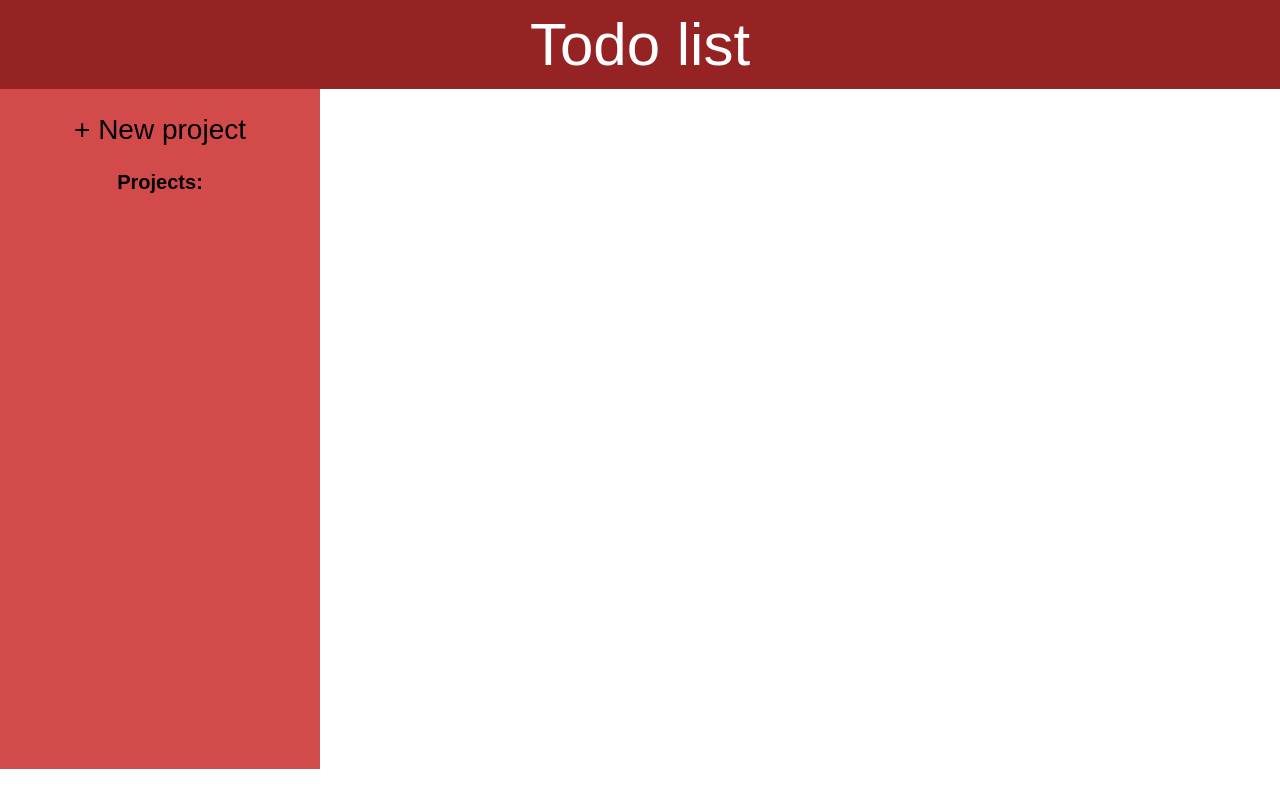
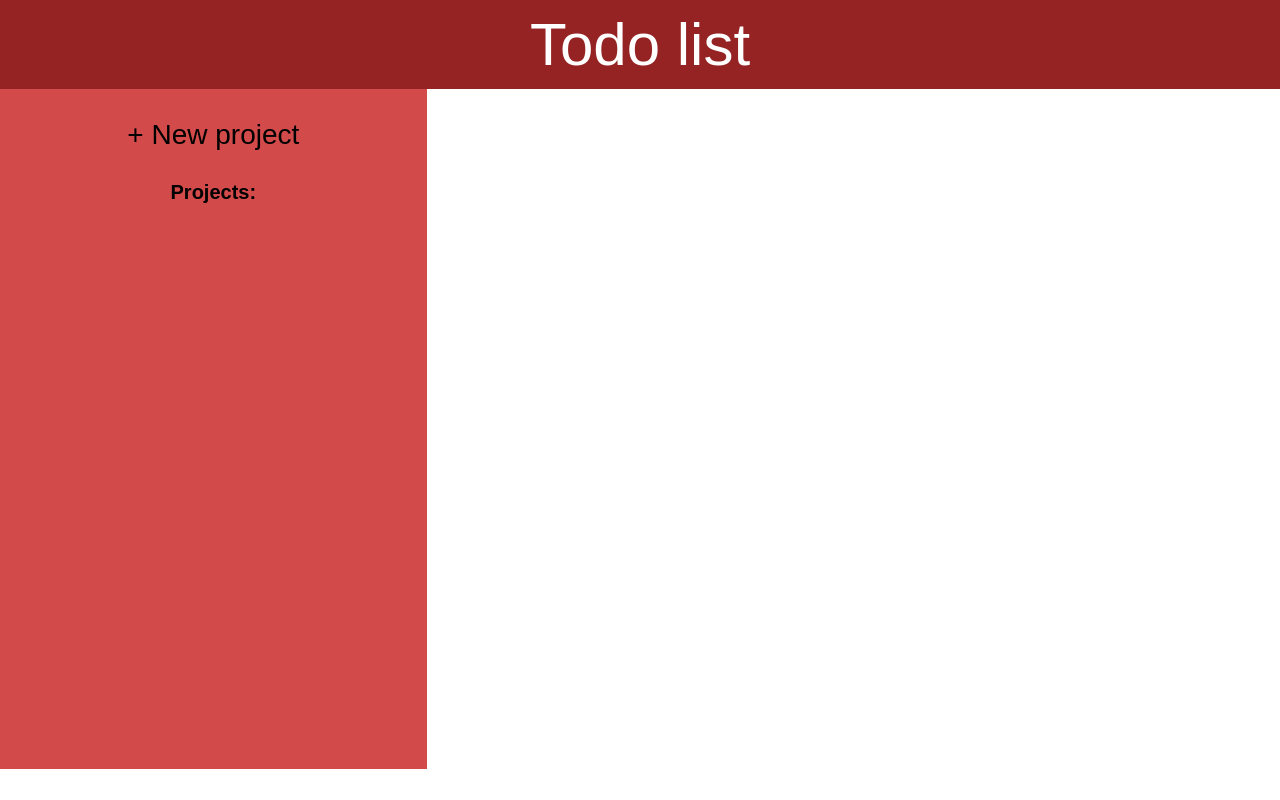
Before and after one commit to jovanlekic12/todoList-withProjects-react, a React (Vite) app: page / in a window 1280 px wide. Built offline with nearby package versions, Linux system fonts and the light colour scheme.

Commit message:
refactor code

```diff
--- a/src/App.css
+++ b/src/App.css
@@ -22,7 +22,7 @@
 
 .main__container {
   display: grid;
-  grid-template-columns: 1fr 3fr;
+  grid-template-columns: 1fr 2fr;
 }
 
 .projects__section {
@@ -39,7 +39,7 @@
   border: 0;
   width: 100%;
   border-radius: 1rem;
-  padding: 0.5rem 0;
+  padding: 1rem 0;
   background-color: transparent;
   cursor: pointer;
   transition: background-color 0.3s;
@@ -63,7 +63,7 @@
   display: flex;
   align-items: center;
   justify-content: space-between;
-  padding: 0.5rem 1rem;
+  padding: 2rem 1rem;
   border-radius: 1rem;
 }
 
@@ -116,7 +116,7 @@
   border: 0;
   width: 100%;
   border-radius: 1rem;
-  padding: 0.5rem 0;
+  padding: 1rem 0;
   background-color: transparent;
   cursor: pointer;
   transition: background-color 0.3s;
--- a/src/App.jsx
+++ b/src/App.jsx
@@ -17,6 +17,8 @@
     handleAddProject(name);
     setIsProjectFormOpened(false);
   }
+
+  function handleAddTodo(name, date, id) {}
 
   function handleSelectedProject(id) {
     const selected = projects.find((project) => project.id === id);
```
